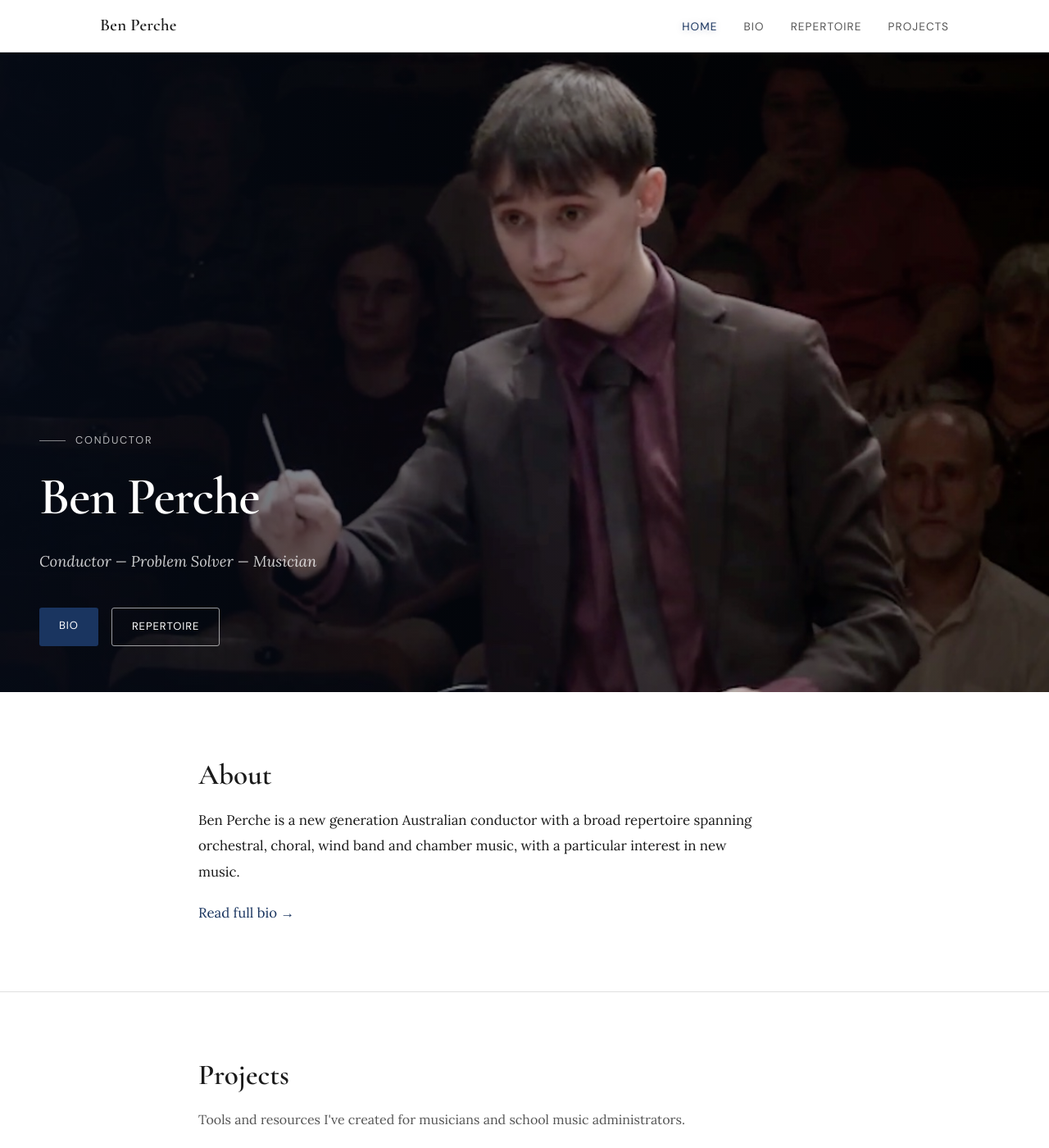
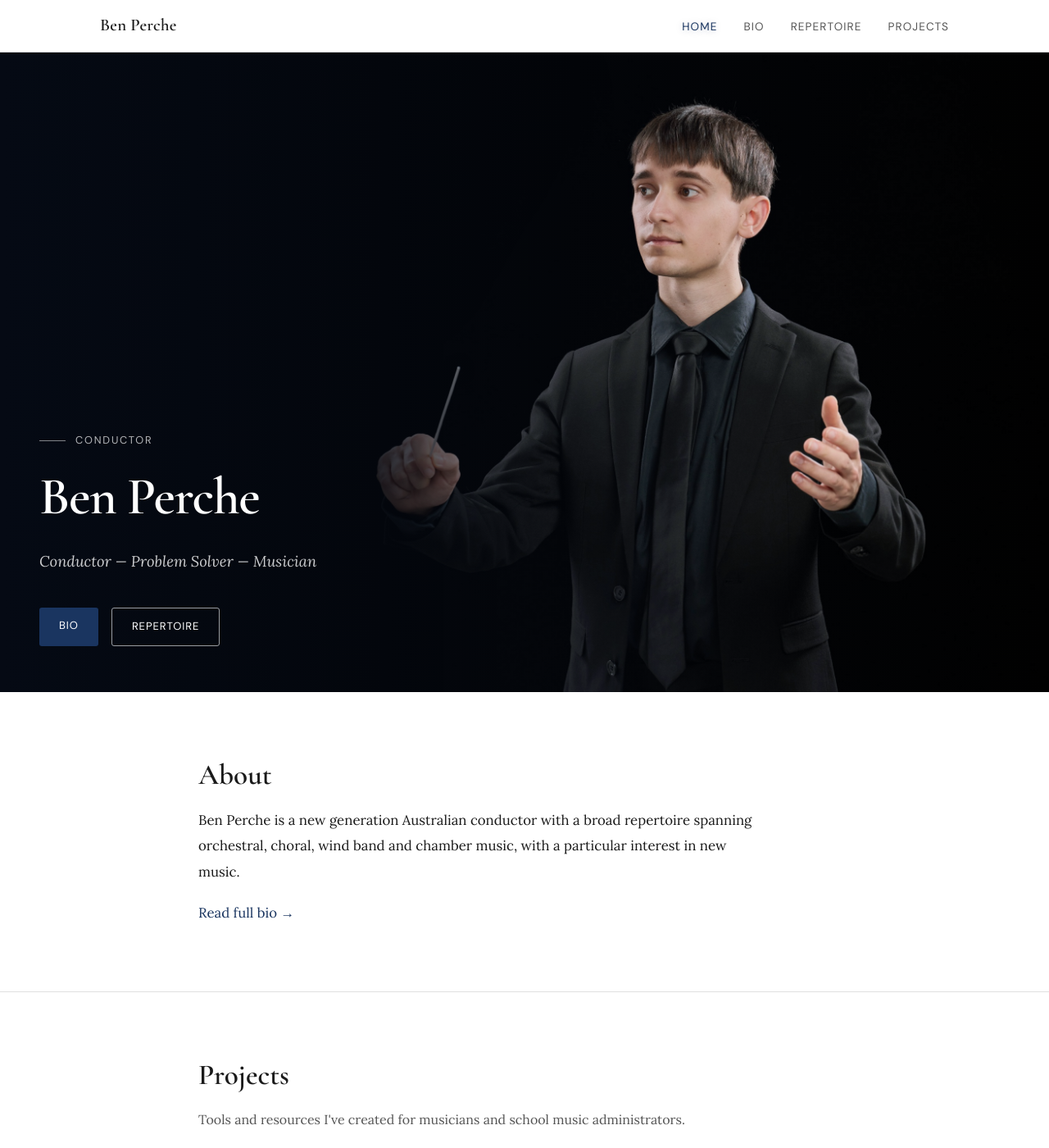
Before and after one commit to benperche/about, a Jekyll site: the page built from index.md, in a window 1280 px wide and 1400 px high. Shown: the whole window at 82% size. Built offline with Jekyll 4.4.1, drawn with Linux system fonts in a browser that asks for light colours.

Commit message:
Replace hero and bio photos with new headshots
- Add web-sized versions of the new conducting and grey-background headshots
- Shift the hero photo right and fade it into black on wider screens so the
  text sits clear of the subject
- Remove the old recital and headshot images
- Keep full-resolution originals locally, excluded from git and the build

Co-Authored-By: Claude Opus 5.5 <noreply@anthropic.com>

```diff
--- a/_config.yml
+++ b/_config.yml
@@ -23,6 +23,7 @@ exclude:
   - README.md
   - node_modules
   - vendor
+  - assets/images/originals
 
 plugins:
   - jekyll-sitemap
@@ -33,4 +34,4 @@ defaults:
   - scope:
       path: ""
     values:
-      image: /assets/images/BenRecital2026.jpg
+      image: /assets/images/ben-perche-conducting.jpg
--- a/assets/css/main.scss
+++ b/assets/css/main.scss
@@ -588,8 +588,20 @@ section + section { border-top: 1px solid var(--rule); }
   width: 100%;
   height: 100%;
   object-fit: cover;
-  object-position: 15% 10%;
+  object-position: 50% 20%;
   display: block;
+}
+
+/* On wider screens, shift the photo right and fade it into the black
+   background so the hero text sits clear of the subject */
+@media (min-width: 601px) {
+  .hero__banner { background: #000; }
+  .hero__banner-img {
+    width: 68%;
+    margin-left: auto;
+    -webkit-mask-image: linear-gradient(to right, transparent, #000 30%);
+            mask-image: linear-gradient(to right, transparent, #000 30%);
+  }
 }
 
 .hero__banner-overlay {
--- a/index.md
+++ b/index.md
@@ -5,7 +5,7 @@ title: Home
 
 <div class="hero">
   <div class="hero__banner">
-    <img src="{{ '/assets/images/BenRecital2026.jpg' | relative_url }}" alt="Ben Perche conducting" class="hero__banner-img">
+    <img src="{{ '/assets/images/ben-perche-conducting.jpg' | relative_url }}" alt="Ben Perche conducting" class="hero__banner-img">
     <div class="hero__banner-overlay">
       <div class="hero__banner-text">
         <p class="hero__eyebrow">Conductor</p>
```
Also changed, not shown: bio.md (+1 -1 lines), assets/images/BenHeadshot.jpg (deleted), assets/images/BenRecital2026.jpg (deleted), assets/images/ben-perche-conducting.jpg (added), assets/images/ben-perche-headshot.jpg (added), 1 other file.
